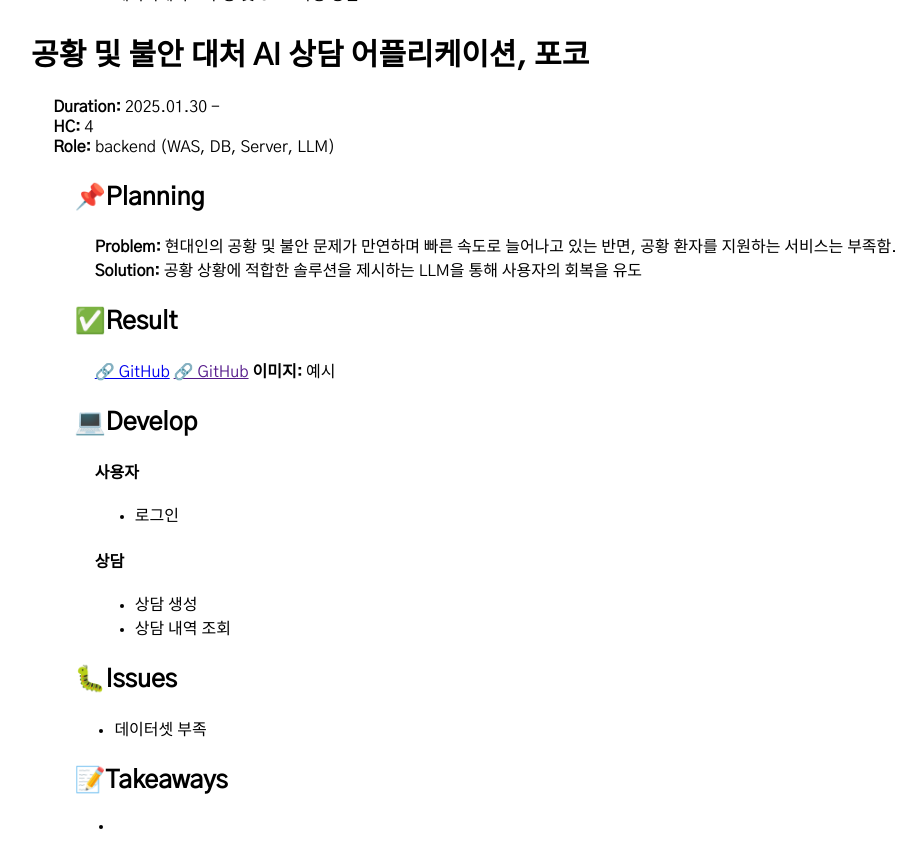
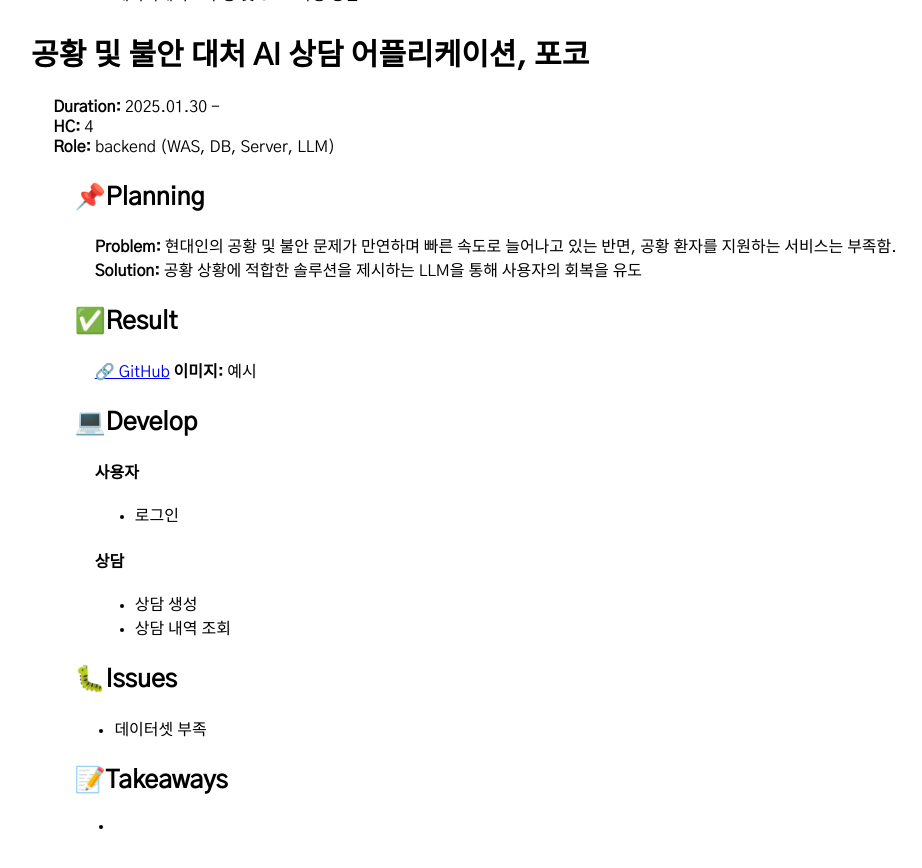
Before and after one commit to Jiseong02/Jiseong02.github.io, a Jekyll site: the page built from index.md, in a window 1280 px wide and 900 px high, scrolled down 2179 px. Shown: the top 868 px of the window, without its empty margins (56-978 px from the left). Built offline with Jekyll 4.4.1, drawn with Linux system fonts in a browser that asks for light colours.

Commit message:
Fix: 프로젝트 정보 수정정

```diff
--- a/_data/projects.yml
+++ b/_data/projects.yml
@@ -36,7 +36,7 @@
   role: backend (WAS, DB, Server, LLM)
   result:
     - github: https://github.com/Jiseong02/GDG-Back
-    - items:
+      items:
         - title: 이미지
           content: 예시
   planning:
--- a/_includes/projects.html
+++ b/_includes/projects.html
@@ -27,7 +27,7 @@
             {% for result in project.result %}
               <a href="{{ result.github }}" target="_blank">🔗 GitHub</a>
               {% for item in result.items %}
-                <strong>{{ item.title }}:</strong> {{ item.content }}
+                <strong>{{ item.title }}:</strong> {{ item.content }} <br>
               {% endfor %}
             {% endfor %}
           </div>
```
